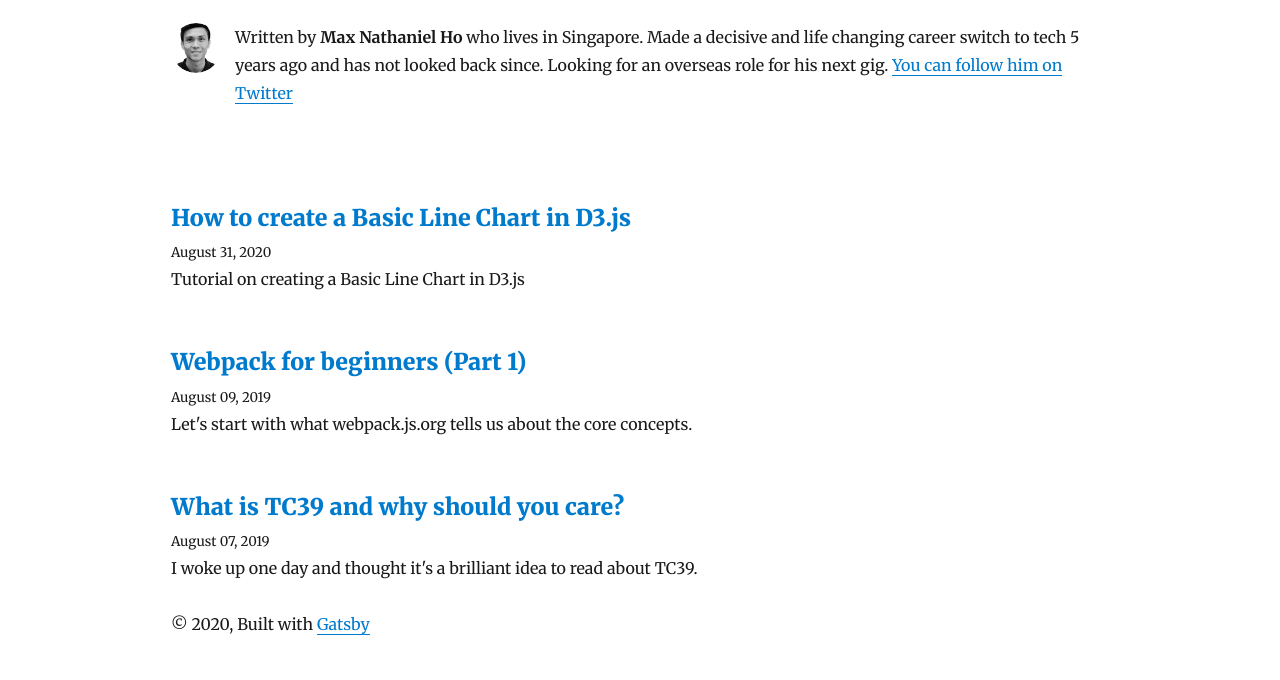
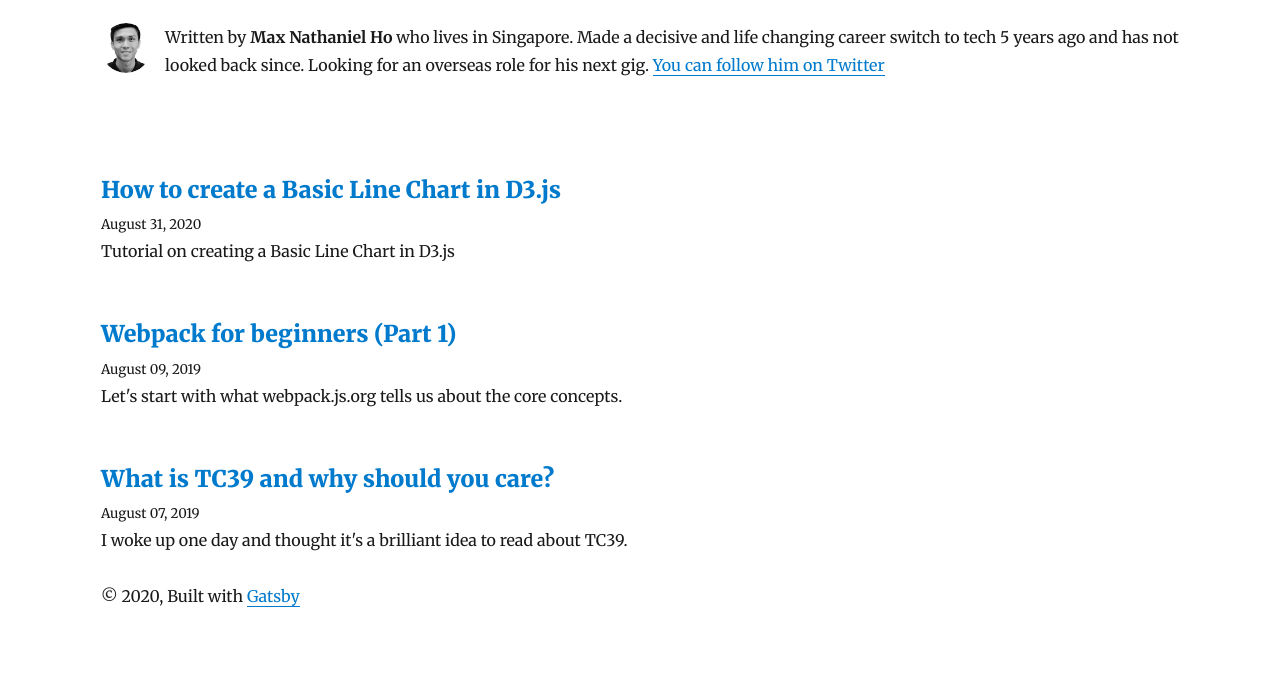
Before and after one commit to maxnathaniel/maxnatho-io, a Gatsby site: page / in a window 1280 px wide. Shown: the part 131-811 px from the top of the page. Built offline with nearby package versions, Linux system fonts and the light colour scheme; Gatsby itself is replaced by a stand-in of ours; some packages are replaced by stand-ins of ours.

Commit message:
updated blog template max-width

```diff
--- a/src/components/layout.js
+++ b/src/components/layout.js
@@ -58,7 +58,7 @@ class Layout extends React.Component {
         style={{
           marginLeft: `auto`,
           marginRight: `auto`,
-          maxWidth: rhythm(35),
+          maxWidth: rhythm(40),
           padding: `${rhythm(1.5)} ${rhythm(3 / 4)}`,
         }}
       >
```
